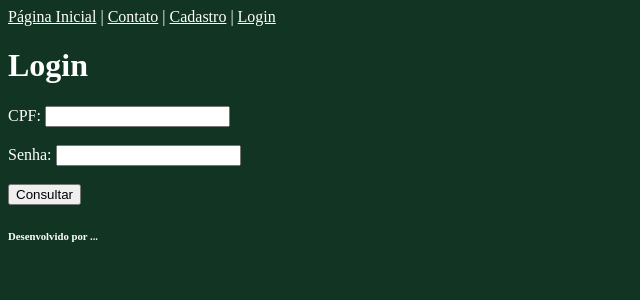
After one commit to sobralAllan/FlaskCRUDFINAL, a Flask app: page /login in a window 1280 px wide. The commit adds this page. Shown: the top 300 px of the page, without its empty margins (0-640 px from the left). Run offline with Flask 3, Linux system fonts and the light colour scheme.

Commit message:
terceiro commit

```diff
--- a/app/routes.py
+++ b/app/routes.py
@@ -21,10 +21,11 @@ def cadastrar():
 def cadastrarUsuario():
     try:
         cpf      = request.form.get("cpf")
+        senha    = request.form.get("senha")
         nome     = request.form.get("nome")
         telefone = request.form.get("telefone")
         endereco = request.form.get("endereco")
-        dados    = {"cpf":cpf,"nome":nome,"telefone":telefone,"endereco":endereco}
+        dados    = {"cpf":cpf, "senha":senha, "nome":nome,"telefone":telefone,"endereco":endereco}
         requisicao = requests.post(f'{link}/cadastrar/.json', data=json.dumps(dados))
         return 'Cadastrado com sucesso!'
     except Exception as e:
@@ -47,9 +48,30 @@ def listarIndividual():
         idCadastro = ""
         for codigo in dicionario:
             usuario = dicionario[codigo]['cpf']
-            if usuario == "1231":
+            if usuario == '1234':
                 idCadastro = codigo
         return idCadastro
+    except Exception as e:
+        return f'Algo deu errado!\n\n + {e}'
+
+@app.route('/login')
+def login():
+    return render_template('login.html', titulo='Login')
+@app.route('/logar', methods=['POST'])
+def logar():
+    try:
+        cpf = request.form.get("cpf")
+        senha = request.form.get("senha")
+        requisicao = requests.get(f'{link}/cadastrar/.json')
+        dicionario = requisicao.json()
+        idCadastro = ""
+        for codigo in dicionario:
+            usuario = dicionario[codigo]['cpf']
+            sen     = dicionario[codigo]['senha']
+            if (usuario == cpf and sen == senha):
+                idCadastro = codigo
+                return idCadastro
+        return "Usuário e/ou senha inválidos!"
     except Exception as e:
         return f'Algo deu errado!\n\n + {e}'
 
--- a/app/templates/base.html
+++ b/app/templates/base.html
@@ -9,7 +9,8 @@
     <nav>
         <a href="/index">Página Inicial</a> |
         <a href="/contato">Contato</a> |
-        <a href="/cadastro">Cadastro</a>
+        <a href="/cadastro">Cadastro</a> |
+        <a href="/login">Login</a>
     </nav>
 
     <h1>{{titulo}}</h1>
--- a/app/templates/cadastro.html
+++ b/app/templates/cadastro.html
@@ -3,6 +3,9 @@
   <form action="/cadastrarUsuario" method="POST">
     <label>CPF: </label>
     <input type="text" name="cpf"/><br><br>
+
+    <label>Senha: </label>
+    <input type="password" name="senha"/><br><br>
 
     <label>Nome: </label>
     <input type="text" name="nome"/><br><br>
@@ -14,6 +17,7 @@
     <input type="text" name="endereco"/><br><br>
 
     <button type="submit">Cadastrar</button>
+
   </form>
   <a href="/listar">Consultar Tudo</a><br><br>
   <a href="/listarIndividual">Consultar Individual</a><br><br>
--- /dev/null
+++ b/app/templates/login.html
@@ -0,0 +1,12 @@
+{% extends 'base.html' %}
+{% block conteudo %}
+  <form action="/logar" method="POST">
+    <label>CPF: </label>
+    <input type="text" name="cpf"><br><br>
+
+    <label>Senha</label>: </label>
+    <input type="password" name="senha"><br><br>
+
+    <button type="submit">Consultar</button>
+  </form>
+{% endblock %}
```
